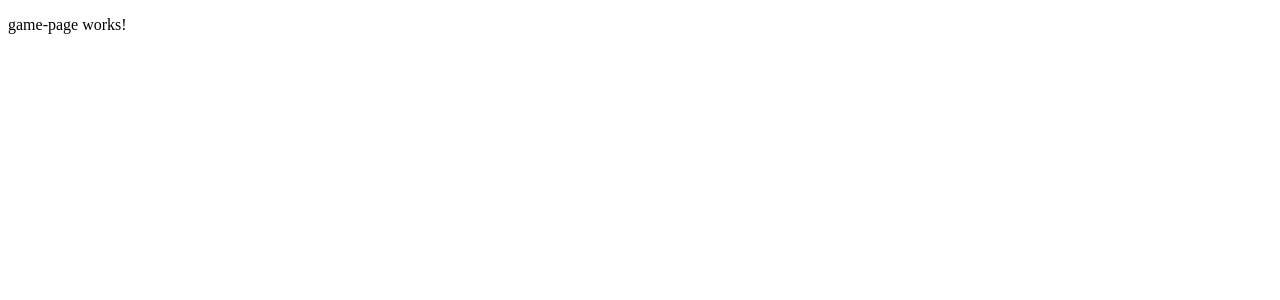
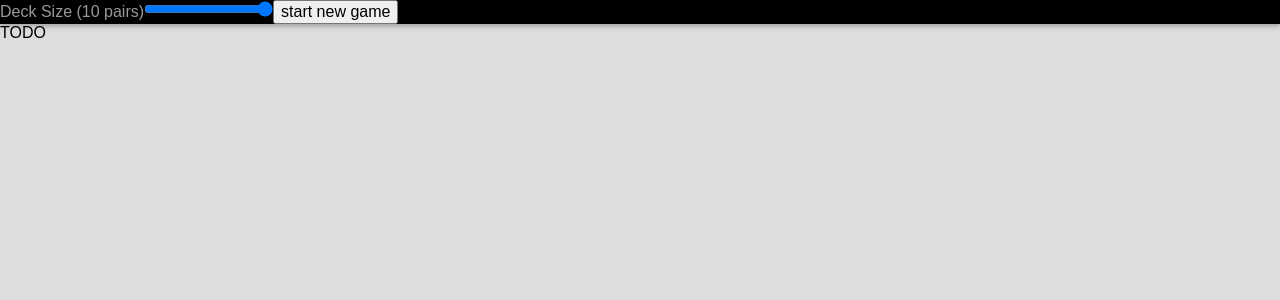
Before and after one commit to szkrd/splendx-entry, an Angular app: page /play in a window 1280 px wide. Shown: the top 300 px of the page. Built offline with nearby package versions, Linux system fonts and the light colour scheme.

Commit message:
split setup section into standalone component

```diff
--- a/package.json
+++ b/package.json
@@ -19,6 +19,7 @@
     "@angular/platform-browser": "~10.0.9",
     "@angular/platform-browser-dynamic": "~10.0.9",
     "@angular/router": "~10.0.9",
+    "normalize.css": "8.0.1",
     "rxjs": "~6.5.5",
     "tslib": "^2.0.0",
     "zone.js": "~0.10.3"
--- a/src/app/app.module.ts
+++ b/src/app/app.module.ts
@@ -6,12 +6,14 @@ import { AppComponent } from './app.component';
 import { LandingPageComponent } from './components/landing-page/landing-page.component';
 import { GamePageComponent } from './components/game-page/game-page.component';
 import {GameService} from './services/game.service';
+import { SetupGameComponent } from './components/setup-game/setup-game.component';
 
 @NgModule({
   declarations: [
     AppComponent,
     LandingPageComponent,
-    GamePageComponent
+    GamePageComponent,
+    SetupGameComponent
   ],
   imports: [
     BrowserModule,
--- a/src/app/components/game-page/game-page.component.html
+++ b/src/app/components/game-page/game-page.component.html
@@ -1 +1,8 @@
-<p>game-page works!</p>
+<div class="game-page-component">
+  <header>
+    <app-setup-game theme="dark"></app-setup-game>
+  </header>
+  <main>
+    TODO
+  </main>
+</div>
--- a/src/app/components/game-page/game-page.component.scss
+++ b/src/app/components/game-page/game-page.component.scss
@@ -0,0 +1,4 @@
+header {
+  background-color: #000;
+  box-shadow: 0 2px 5px rgba(0, 0, 0, .3);
+}
--- a/src/app/components/landing-page/landing-page.component.html
+++ b/src/app/components/landing-page/landing-page.component.html
@@ -1,17 +1,6 @@
 <div class="landing-page-component">
   <main>
     <h1>Splendex Memory game</h1>
-    <label for="deck-size-input">Deck Size ({{deckSize}} pairs)</label>
-    <input
-      type="range"
-      id="deck-size-input"
-      min="3"
-      max="10"
-      [value]="deckSize"
-      (change)="onDeckSizeInputChange($event)"
-    />
-    <button (click)="onStartClick()">
-      start
-    </button>
+    <app-setup-game></app-setup-game>
   </main>
 </div>
--- a/src/app/components/landing-page/landing-page.component.ts
+++ b/src/app/components/landing-page/landing-page.component.ts
@@ -1,26 +1,8 @@
-import { Component } from '@angular/core';
-import {GameService} from '../../services/game.service';
-import {Router} from '@angular/router';
+import {Component} from '@angular/core';
 
 @Component({
   selector: 'app-landing-page',
   templateUrl: './landing-page.component.html',
   styleUrls: ['./landing-page.component.scss']
 })
-export class LandingPageComponent {
-  deckSize: number = 10;
-
-  constructor(
-    private gameService: GameService,
-    private router: Router
-  ) { }
-
-  onDeckSizeInputChange = ($event) => {
-    this.deckSize = parseInt($event.target.value, 10);
-  }
-
-  onStartClick() {
-    this.gameService.setDeckSize(this.deckSize);
-    this.router.navigate([ '/play' ]);
-  }
-}
+export class LandingPageComponent {}
--- /dev/null
+++ b/src/app/components/setup-game/setup-game.component.html
@@ -0,0 +1,14 @@
+<div class="setup-game-component" [class.dark]="theme === 'dark'">
+  <label for="deck-size-input">Deck Size ({{deckSize}} pairs)</label>
+  <input
+    type="range"
+    id="deck-size-input"
+    min="3"
+    max="10"
+    [value]="deckSize"
+    (change)="onDeckSizeInputChange($event)"
+  />
+  <button (click)="onStartClick()">
+    start new game
+  </button>
+</div>
--- /dev/null
+++ b/src/app/components/setup-game/setup-game.component.scss
@@ -0,0 +1,3 @@
+.dark {
+  color: #999;
+}
--- /dev/null
+++ b/src/app/components/setup-game/setup-game.component.ts
@@ -0,0 +1,28 @@
+import {Component, Input} from '@angular/core';
+import {GameService} from '../../services/game.service';
+import {Router} from '@angular/router';
+
+@Component({
+  selector: 'app-setup-game',
+  templateUrl: './setup-game.component.html',
+  styleUrls: ['./setup-game.component.scss']
+})
+export class SetupGameComponent {
+  deckSize: number = 10;
+
+  @Input() theme: 'light' | 'dark' = 'light'
+
+  constructor(
+    private gameService: GameService,
+    private router: Router
+  ) { }
+
+  onDeckSizeInputChange = ($event) => {
+    this.deckSize = parseInt($event.target.value, 10);
+  };
+
+  onStartClick() {
+    this.gameService.setDeckSize(this.deckSize);
+    this.router.navigate(['/play']);
+  }
+}
--- a/src/styles.scss
+++ b/src/styles.scss
@@ -1 +1,19 @@
 /* You can add global styles to this file, and also import other style files */
+@import '~normalize.css';
+
+html, body, form, fieldset, table, tr, td, img {
+  font-family: Arial, serif;
+}
+
+input, button, select, textarea, optgroup, option {
+  font-family: inherit;
+}
+
+a:hover {
+  text-decoration: none;
+}
+
+html, body {
+  height: 100%;
+  background-color: #ddd;
+}
```
Also changed, not shown: 2 other files (tests, documents, lock files or other folders).
